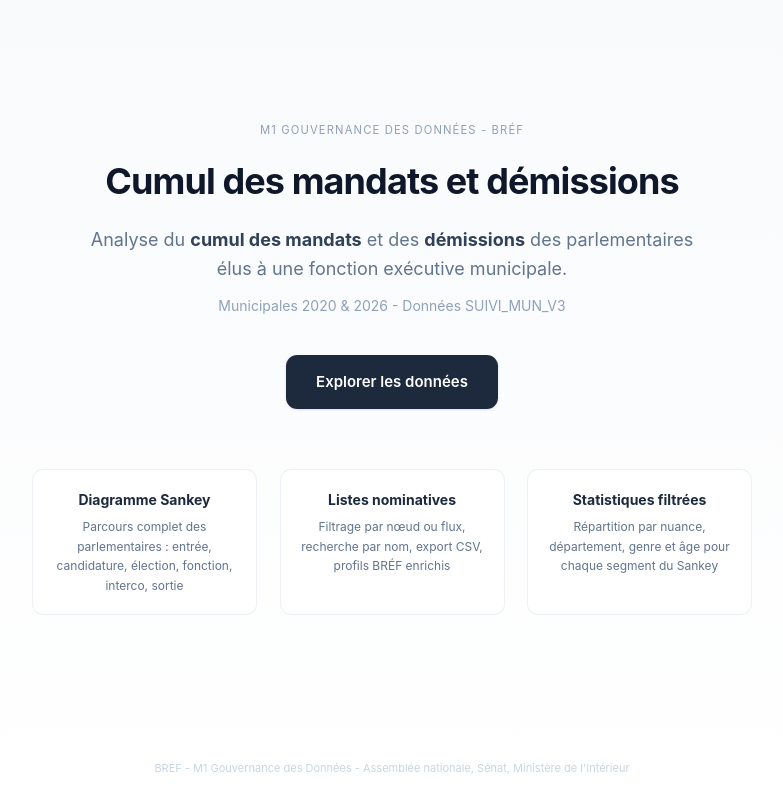
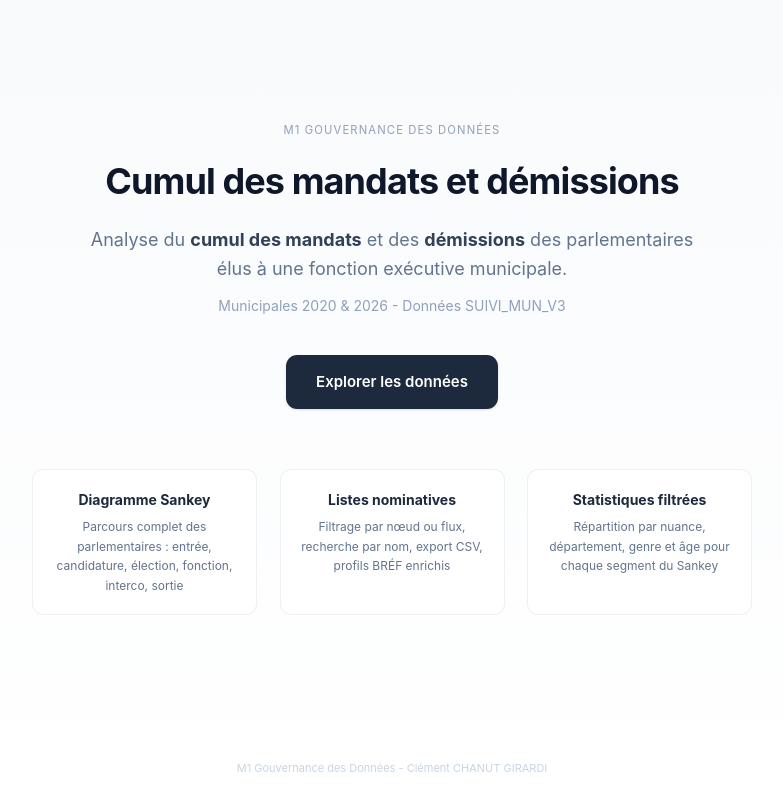
Before and after one commit to PrupoCG/cumulAnael, a Next.js app in the folder frontend/: page / in a window 1280 px wide. Shown: the whole page, without its empty margins (248-1031 px from the left). Built offline with nearby package versions, Linux system fonts and the light colour scheme.

Commit message:
Footer simplifié - M1 Gouvernance des Données - Clément CHANUT GIRARDI

```diff
--- a/frontend/app/page.tsx
+++ b/frontend/app/page.tsx
@@ -6,7 +6,7 @@ export default function Home() {
       {/* Hero */}
       <main className="flex-1 flex flex-col items-center justify-center px-4 py-16 md:py-24">
         <p className="text-xs tracking-widest uppercase text-slate-400 mb-4">
-          M1 Gouvernance des Données - BRÉF
+          M1 Gouvernance des Données
         </p>
 
         <h1 className="text-[28px] md:text-[36px] font-bold text-slate-900 tracking-tight text-center mb-4">
@@ -55,7 +55,7 @@ export default function Home() {
 
       {/* Footer */}
       <footer className="py-6 text-center text-[11px] text-slate-300">
-        BRÉF - M1 Gouvernance des Données - Assemblée nationale, Sénat, Ministère de l&apos;Intérieur
+        M1 Gouvernance des Données - Clément CHANUT GIRARDI
       </footer>
     </div>
   );
```
